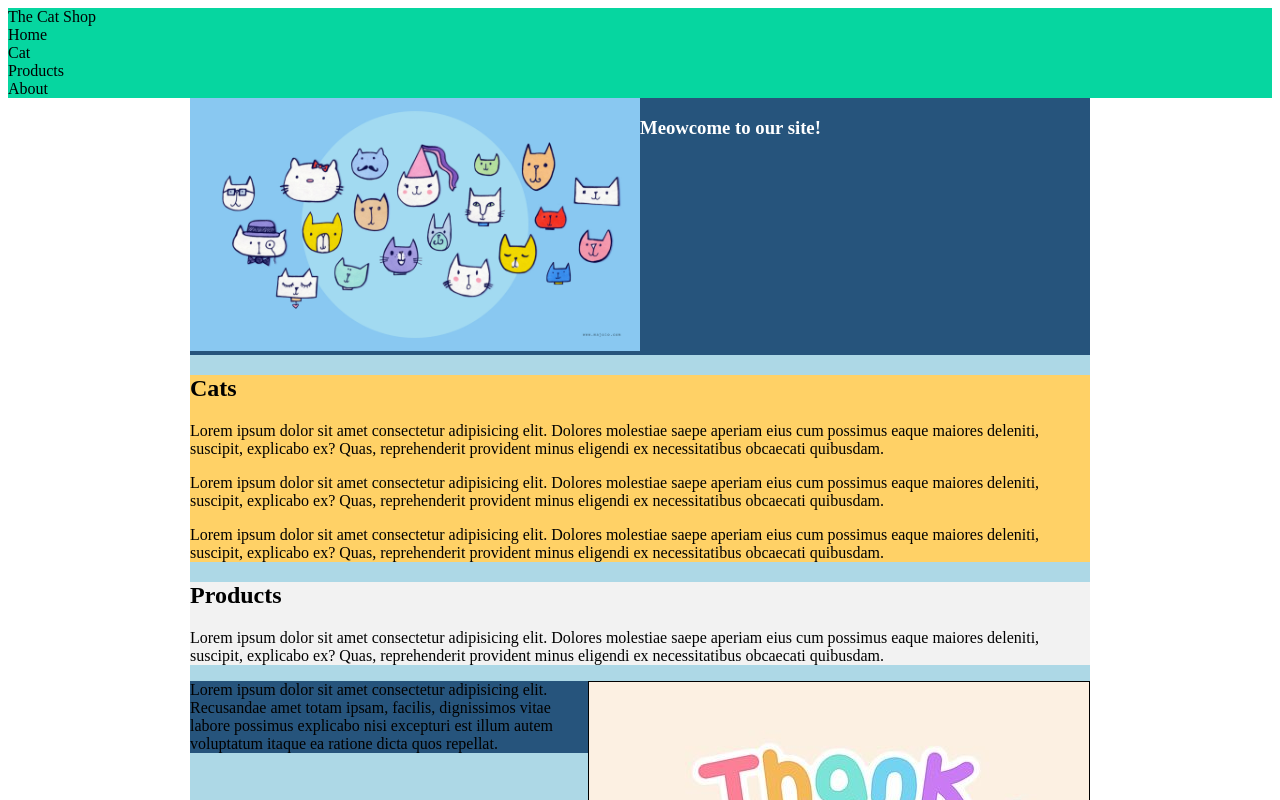
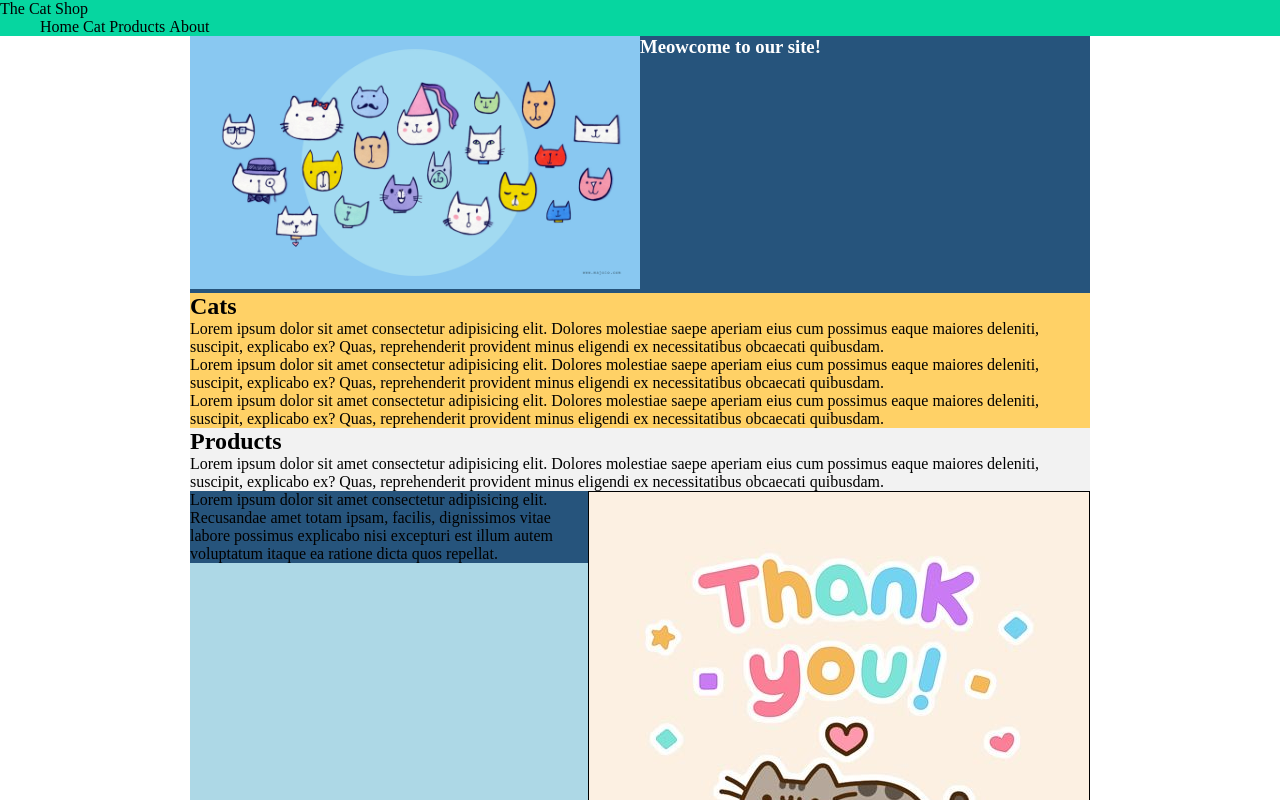
Before and after one commit to adam-weiler/GA-copycat, a plain HTML site: page index.html in a window 1280 px wide. Shown: the top 800 px of the page. Drawn offline with Linux system fonts and the light colour scheme.

Commit message:
Rearranging the header

```diff
--- a/css/styles.css
+++ b/css/styles.css
@@ -1,3 +1,8 @@
+* {
+    margin: 0;
+    /* padding: 0; */
+}
+
 body {
     height: 1000px;
 }
@@ -5,6 +10,10 @@ body {
 header { /* The Cat shop menu. */
     /* grid-row: 1 / 1; */
     background-color: #06D6A0;
+}
+
+header nav ul li {
+    display: inline;
 }
 
 .container { /* Contains everything. */
--- a/index.html
+++ b/index.html
@@ -10,11 +10,15 @@
 <body>
     <!-- The header section -->
     <header>
-        <nav>The Cat Shop</nav>
-        <nav>Home</nav>
-        <nav>Cat</nav>
-        <nav>Products</nav>
-        <nav>About</nav>
+        The Cat Shop
+        <nav>
+            <ul>
+                <li>Home</li>
+                <li>Cat</li>
+                <li>Products</li>
+                <li>About</li>
+            <ul>
+        </nav>
     </header>
 
     <div class="container">
```
